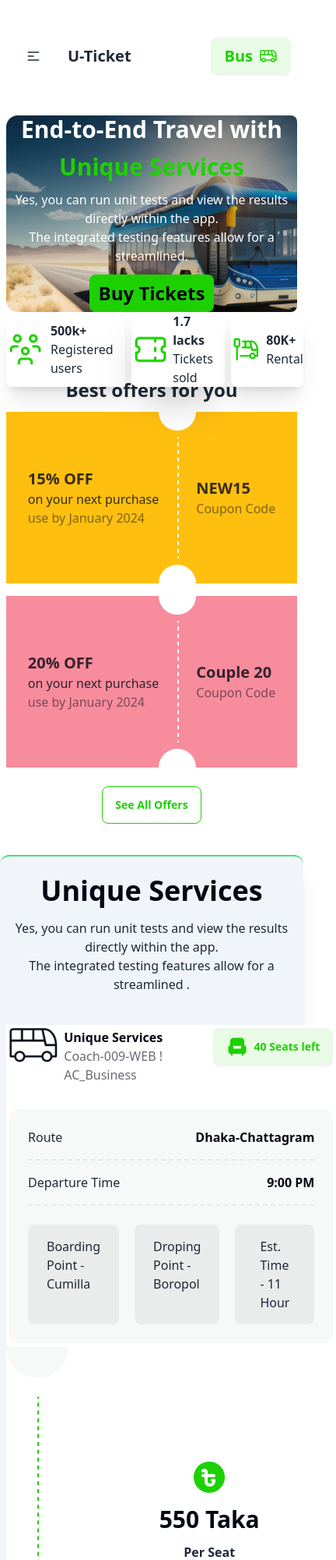
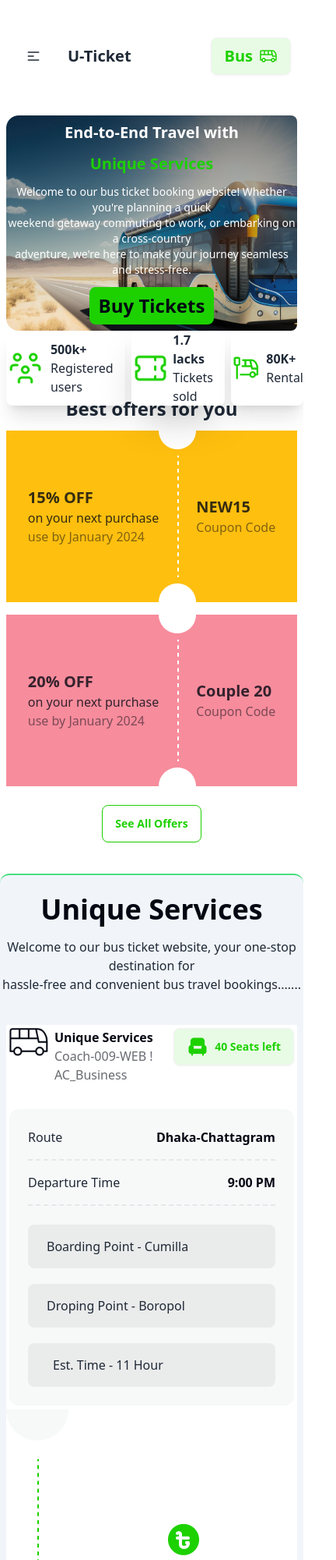
Before and after one commit to FahimReshad/Unique-Services, a plain HTML site: page index.html in a window 390 px wide. Shown: the top 2000 px of the page at 78% size, 432 px wide, since content can reach past the window. Drawn offline with nearby package versions, Linux system fonts and the light colour scheme.

Commit message:
completed this task

```diff
--- a/index.html
+++ b/index.html
@@ -43,10 +43,10 @@
     <main>
                             <!-- banner section start -->
     <section id="hide-section" class="p-1 max-w-7xl my-10 px-2 lg:px-0  mx-auto">
-        <div class="lg:h-[600px] w-full bg-[url('images/banner.png')] bg-no-repeat bg-cover object-cover rounded-lg flex flex-col justify-center items-center space-y-3 lg:space-y-7 relative">
-            <h1 class="text-3xl lg:text-6xl raleway-font font-extrabold text-white">End-to-End Travel with</h1>
-            <h2 class="text-3xl lg:text-6xl raleway-font font-extrabold text-[#1DD100]">Unique Services</h2>
-            <p class="text-white lg:text-xl text-center">Yes, you can run unit tests and view the results directly within the app. <br> The integrated testing features allow for a streamlined.</p>
+        <div class="lg:h-[600px] w-full bg-[url('images/banner.png')] bg-no-repeat bg-cover object-cover rounded-lg flex flex-col justify-center items-center space-y-3 py-2 lg:space-y-7 relative">
+            <h1 class="text-xl lg:text-6xl raleway-font font-extrabold text-white">End-to-End Travel with</h1>
+            <h2 class="text-xl lg:text-6xl raleway-font font-extrabold text-[#1DD100]">Unique Services</h2>
+            <p class="text-white text-sm lg:text-xl text-center">Welcome to our bus ticket booking website! Whether you're planning a quick <br> weekend getaway commuting to work, or embarking on a cross-country <br> adventure, we're here to make your journey seamless and stress-free.</p>
             <button class="btn text-[#030712] text-2xl raleway-font font-bold bg-[#1DD100] px-3 py-2 rounded-lg border-none hover:bg-[#1DD100]"><a href="#seat-section">Buy Tickets</a></button>
         </div>
         <div class="flex gap-2 lg:gap-12 absolute lg:left-[25%] lg:bottom-36">
@@ -124,7 +124,7 @@
     <section class="bg-slate-100 shadow-xl border-t-2 border-green-400 hover:border-blue-400 rounded-xl">
         <div  class="mt-6 lg:mt-24 lg:mb-14 text-center space-y-4">
             <h1 class="text-4xl text-[#030712] raleway-font font-bold">Unique Services</h1>
-            <p>Yes, you can run unit tests and view the results directly within the app. <br> The integrated testing features allow for a streamlined .</p>
+            <p>Welcome to our bus ticket website, your one-stop destination for <br> hassle-free and convenient bus travel bookings.......</p>
         </div>
         <div class="lg:mt-36 max-w-7xl my-10 px-2 lg:px-0 mx-auto grid lg:grid-cols-12 shadow-xl ">
             <div class="col-span-12 lg:col-span-8 p-1 lg:p-10 bg-white space-y-8">
@@ -152,7 +152,7 @@
                         <h6>Departure Time</h6>
                         <p class="text-[#030712] font-semibold">9:00 PM</p>
                     </div>
-                    <div class="flex gap-5 mt-6 justify-center">
+                    <div class="flex flex-col lg:flex-row gap-5 mt-6 justify-center">
                         <div class="bg-[#0307120D] rounded-lg px-6 py-4">
                             <h5>Boarding Point - Cumilla</h5>
                         </div>
@@ -176,7 +176,7 @@
         </div>
                              <!-- Unique Services end-->
                             <!-- seat section start -->
-        <div id="seat-section" class="grid grid-cols-12 bg-white shadow-xl mt-36 max-w-7xl my-10 px-2 py-4  lg:px-0 mx-auto rounded-xl">
+        <div id="seat-section" class="grid grid-cols-12 bg-white shadow-xl lg:mt-36 max-w-7xl my-10 px-2 py-4  lg:px-0 mx-auto rounded-xl">
             <div class="col-span-12 lg:col-span-7 border-r-2 border-dashed px-6">
                 <h5 class="text-2xl font-semibold raleway-font text-[#030712]">Select Your Seat</h5>
             <div class="flex justify-between border-t-2 border-b-2 border-dashed my-5 py-2">
@@ -371,7 +371,7 @@
         <div class="p-1 max-w-7xl my-10 px-2 lg:px-0 mx-auto flex justify-between pb-8">
             <div class="text-white space-y-4">
                 <a class="btn btn-ghost text-xl lg:text-4xl raleway-font font-extrabold">U-Ticket</a>
-                <p class="pl-4 text-slate-400 w-2/3 lg:w-full">P-Ticket is a digital platform to make your daily commuting better.</p>
+                <p class="pl-4 text-slate-400 w-2/3 lg:w-full">U-Ticket is a digital platform to make your daily commuting better.</p>
             </div>
             <div class="space-y-2">
                 <p class="text-white raleway-font text-center">Download our app</p>
```
